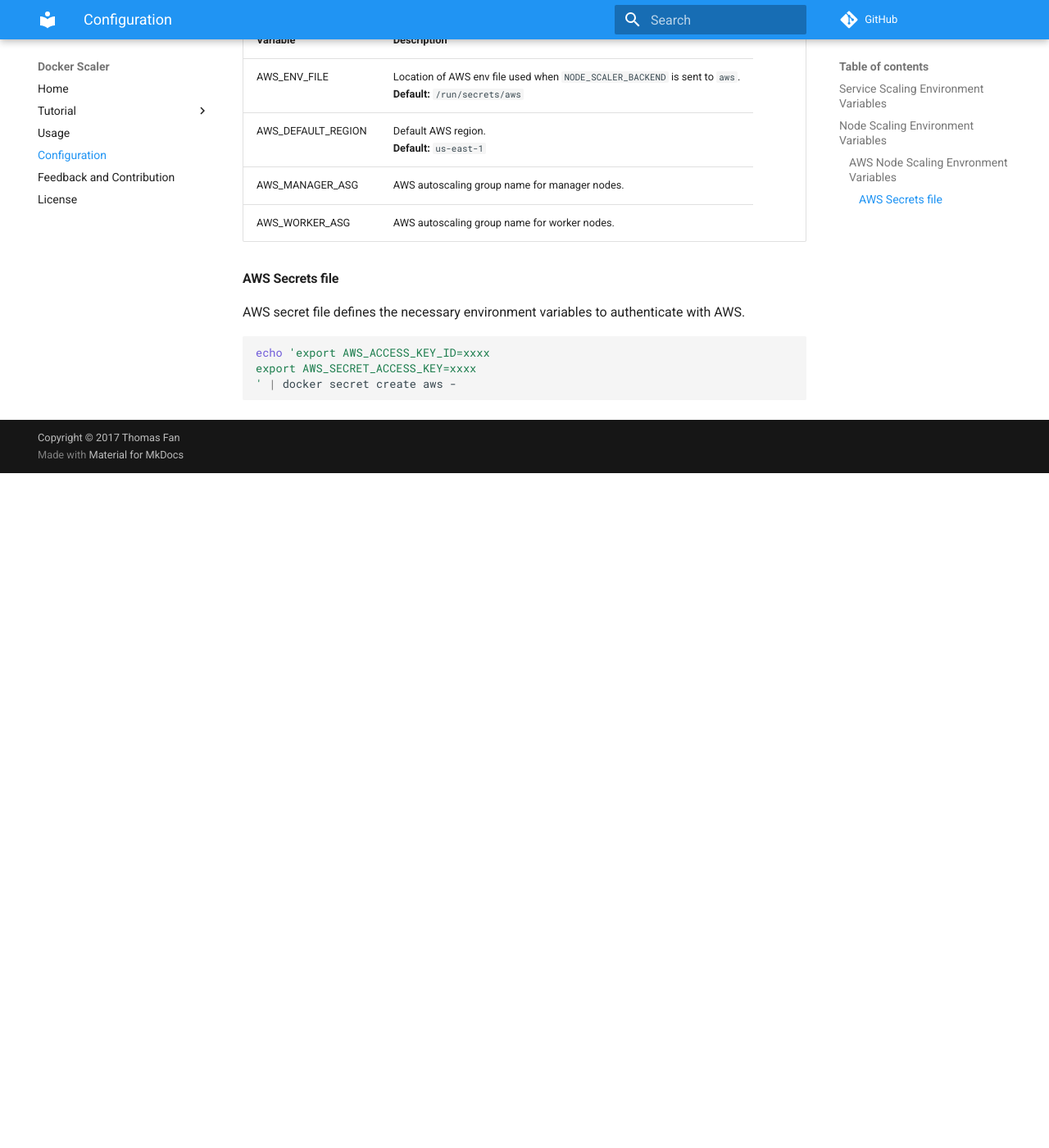
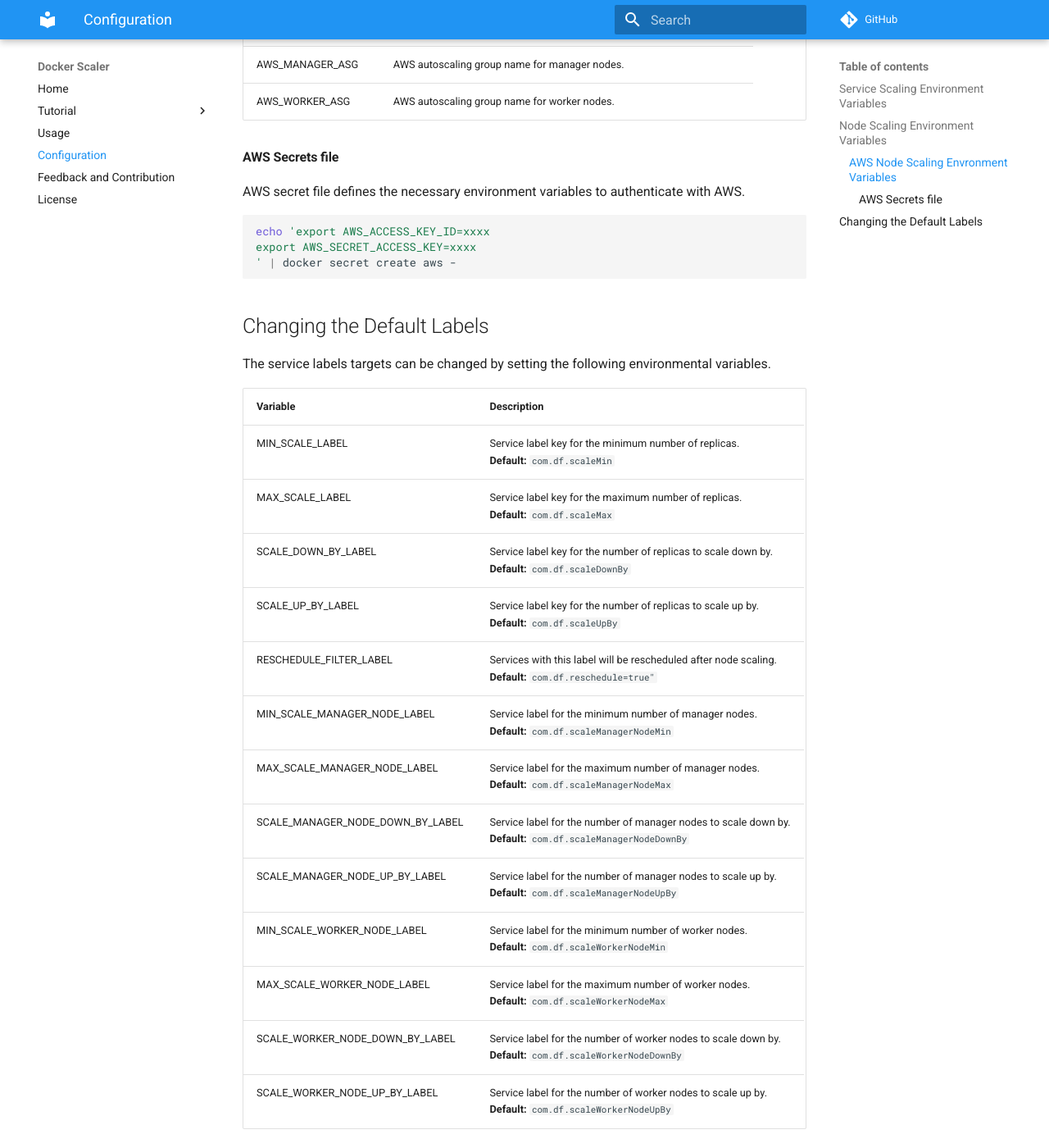
Before and after one commit to thomasjpfan/docker-scaler, an MkDocs documentation site: the page built from docs/configuration.md, in a window 1280 px wide and 1400 px high, scrolled down 2599 px. Shown: the whole window at 82% size. Built offline with MkDocs 1.6.1 and Material for MkDocs 9.7.7, drawn with Linux system fonts in a browser that asks for light colours; comment, search, counter and statistics services are not loaded; old or Windows-style settings are respelled for this version of MkDocs; before the commit the page ends 3176 px from its top, so only the background shows below that; some of the changed text lies outside the part shown.

Commit message:
ENH: Nodescaling with targeted service

````diff
--- a/docs/configuration.md
+++ b/docs/configuration.md
@@ -11,11 +11,7 @@
 
 |Variable           |Description                                               |
 |-------------------|----------------------------------------------------------|
-| SERVER_PREFIX     | Custom prefix for REST endpoint.<br>**Default:** `/`     |
-| MIN_SCALE_LABEL   | Service label key with value representing the minimum number of replicas.<br>**Default:** `com.df.scaleMin` |
-| MAX_SCALE_LABEL   | Service label key with value representing the maximum number of replicas.<br>**Default:** `com.df.scaleMax` |
-| SCALE_DOWN_BY_LABEL | Service label key with value representing the number of replicas to scale down by.<br>**Default:** `com.df.scaleDownBy` |
-| SCALE_UP_BY_LABEL | Service label key with value representing the number of replicas to scale up by.<br>**Default:** `com.df.scaleUpBy` |
+| SERVER_PREFIX     | Custom prefix for REST endpoint. <br>**Default:** `/`     |
 | ALERT_SCALE_MIN | Send alert to alertmanager when trying to scale up service already at minimum replicas.<br>**Default:** false |
 | ALERT_SCALE_MAX | Send alert to alertmanager when trying to scale up service already at maximum replicas.<br>**Default:** true |
 | DEFAULT_MIN_REPLICAS | Default minimum number of replicas for a service.<br>**Default:** 1 |
@@ -34,11 +29,15 @@
 
 |Variable           |Description                                               |
 |-------------------|----------------------------------------------------------|
-| NODE_SCALER_BACKEND | Backend of node backend.<br>**Accepted Values:** [none, aws]<br>**Default:** none |
+| NODE_SCALER_BACKEND | Backend of node backend.<br>**Accepted Values:** [aws]<br>**Default:** "" |
 | DEFAULT_MIN_MANAGER_NODES | Miniumum number of manager nodes.<br>**Default:** 3 |
 | DEFAULT_MAX_MANAGER_NODES | Maximum number of manager nodes.<br>**Default:** 7 |
 | DEFAULT_MIN_WORKER_NODES | Miniumum number of worker nodes.<br>**Default:** 0 |
 | DEFAULT_MAX_WORKER_NODES | Maximum number of worker nodes.<br>**Default:** 5 |
+| DEFAULT_SCALE_MANAGER_NODE_DOWN_BY | Default number of manager nodes to scale down by.<br>**Default:** 1 |
+| DEFAULT_SCALE_MANAGER_NODE_UP_BY | Default number of manager nodes to scale up by.<br>**Default:** 1 |
+| DEFAULT_SCALE_WORKER_NODE_DOWN_BY | Default number of worker nodes to scale down by.<br>**Default:** 1 |
+| DEFAULT_SCALE_WORKER_NODE_UP_BY | Default number of worker nodes to scale up by.<br>**Default:** 1 |
 | ALERT_NODE_MIN | Send alert to alertmanager when trying to scale up nodes already at minimum nodes.<br>**Default:** true |
 | ALERT_NODE_MAX | Send alert to alertmanager when trying to scale up nodes already at maximum nodes.<br>**Default:** true |
 
@@ -62,3 +61,23 @@
 export AWS_SECRET_ACCESS_KEY=xxxx
 ' | docker secret create aws -
 ```
+
+## Changing the Default Labels
+
+The service labels targets can be changed by setting the following environmental variables.
+
+|Variable           |Description                                               |
+|-------------------|----------------------------------------------------------|
+| MIN_SCALE_LABEL   | Service label key for the minimum number of replicas.<br>**Default:** `com.df.scaleMin` |
+| MAX_SCALE_LABEL   | Service label key for the maximum number of replicas.<br>**Default:** `com.df.scaleMax` |
+| SCALE_DOWN_BY_LABEL | Service label key for the number of replicas to scale down by.<br>**Default:** `com.df.scaleDownBy` |
+| SCALE_UP_BY_LABEL | Service label key for the number of replicas to scale up by.<br>**Default:** `com.df.scaleUpBy` |
+| RESCHEDULE_FILTER_LABEL | Services with this label will be rescheduled after node scaling.<br>**Default:** `com.df.reschedule=true"`|
+| MIN_SCALE_MANAGER_NODE_LABEL | Service label for the minimum number of manager nodes.<br>**Default:** `com.df.scaleManagerNodeMin` |
+| MAX_SCALE_MANAGER_NODE_LABEL | Service label for the maximum number of manager nodes.<br>**Default:** `com.df.scaleManagerNodeMax` |
+| SCALE_MANAGER_NODE_DOWN_BY_LABEL | Service label for the number of manager nodes to scale down by.<br>**Default:** `com.df.scaleManagerNodeDownBy` |
+| SCALE_MANAGER_NODE_UP_BY_LABEL | Service label for the number of manager nodes to scale up by.<br>**Default:** `com.df.scaleManagerNodeUpBy` |
+| MIN_SCALE_WORKER_NODE_LABEL | Service label for the minimum number of worker nodes.<br>**Default:** `com.df.scaleWorkerNodeMin` |
+| MAX_SCALE_WORKER_NODE_LABEL | Service label for the maximum number of worker nodes.<br>**Default:** `com.df.scaleWorkerNodeMax` |
+| SCALE_WORKER_NODE_DOWN_BY_LABEL | Service label for the number of worker nodes to scale down by.<br>**Default:** `com.df.scaleWorkerNodeDownBy` |
+| SCALE_WORKER_NODE_UP_BY_LABEL | Service label for the number of worker nodes to scale up by.<br>**Default:** `com.df.scaleWorkerNodeUpBy` |
--- a/docs/usage.md
+++ b/docs/usage.md
@@ -4,7 +4,7 @@
 
 ## Scaling Services
 
-### Alertmanager Webhook
+### Scaling Services - Alertmanager Webhook
 
 This request queries docker service labels: `com.df.scaleMin`, `com.df.scaleMax`, `com.df.scaleDownBy`, `com.df.scaleUpBy` to determine how much to scale the service by. The request body conforms to the alertmanager notifications so that *Docker Scaler* can be used as a webhook.
 
@@ -27,12 +27,19 @@
 
 The `service` value is the name of the service to scale. The `scale` value accepts `up` for scaling up and `down` for scaling down.
 
-### User Friendly Endpoint
+| Service Label        | Description                         |
+|----------------------|-------------------------------------|
+| `com.df.scaleMin`    | Minimum number of replicas          |
+| `com.df.scaleMax`    | Maximum number of replicas          |
+| `com.df.scaleDownBy` | Number of replicas to scale down by |
+| `com.df.scaleUpBy`   | Number of replicas to scale up by   |
+
+### Scaling Services - User Friendly Endpoint
 
 The whole scaling event can be place in the url:
 
 - **URL:**
-    `/v1/reschedule-service`
+    `/v1/scale-service`
 
 - **Method:**
     `POST`
@@ -75,7 +82,46 @@
 
 ## Scaling Nodes
 
+The node scaling feature is activated by setting `NODE_SCALER_BACKEND` to a backend.
+
+### Scaling Nodes - AlertManager Webhook
+
 The request body conforms to the alertmanager notifications so that *Docker Scaler* can be used as a webhook.
+
+- **URL:**
+    `/v1/scale-nodes`
+
+- **Method:**
+    `POST`
+
+
+- **Request Body:**
+
+```json
+{
+    "groupLabels": {
+        "scale": "down",
+        "service": "node_exporter",
+    }
+}
+```
+
+The `scale` value accepts `up` for scaling up and `down` for scaling down. When *Docker Scaler* it setup to send the service name that trigger the alert, the `service` parameter can be passed on to *Docker Scaler* as a group label. *Docker Scaler* will use the following labels on the `service` to configure how to scale nodes:
+
+| Service Label                   | Description                               |
+|---------------------------------|-------------------------------------------|
+| `com.df.scaleManagerNodeMin`    | Minimum number of managers                |
+| `com.df.scaleManagerNodeMax`    | Maximum number of managers                |
+| `com.df.scaleManagerNodeDownBy` | Number of nodes to scale managers down by |
+| `com.df.scaleManagerNodeUpBy`   | Number of nodes to scale managers up by   |
+| `com.df.scaleWorkerNodeMin`     | Minimum number of workers                 |
+| `com.df.scaleWorkerNodeMax`     | Maximum number of workers                 |
+| `com.df.scaleWorkerNodeDownBy`  | Number of nodes to scale workers down by  |
+| `com.df.scaleWorkerNodeUpBy`    | Number of nodes to scale workers up by    |
+
+### Scaling Nodes - User Friendly Endpoint
+
+The whole node scaling event can be place in the url:
 
 - **URL:**
     `/v1/scale-nodes`
@@ -85,18 +131,8 @@
 
 - **Query Parameters:**
 
-| Query | Description                                | Required |
-| ----- | ------------------------------------------ | -------- |
-| by    | The number of nodes to scale up or down by | yes      |
-
-- **Request Body:**
-
-```json
-{
-    "groupLabels": {
-        "scale": "down",
-    }
-}
-```
-
-The `scale` value accepts `up` for scaling up and `down` for scaling down.
+| Query | Description                                   | Required |
+| ----- | --------------------------------------------- | -------- |
+| by    | The number of nodes to scale up or down by    | yes      |
+| scale | Direction to scale (`up` or `down`)           | yes      |
+| type  | Type of node to scale (`manager` or `worker`) | yes      |
````
Also changed, not shown: other parts of docs/configuration.md (+0 -1 lines), 7 other files.
